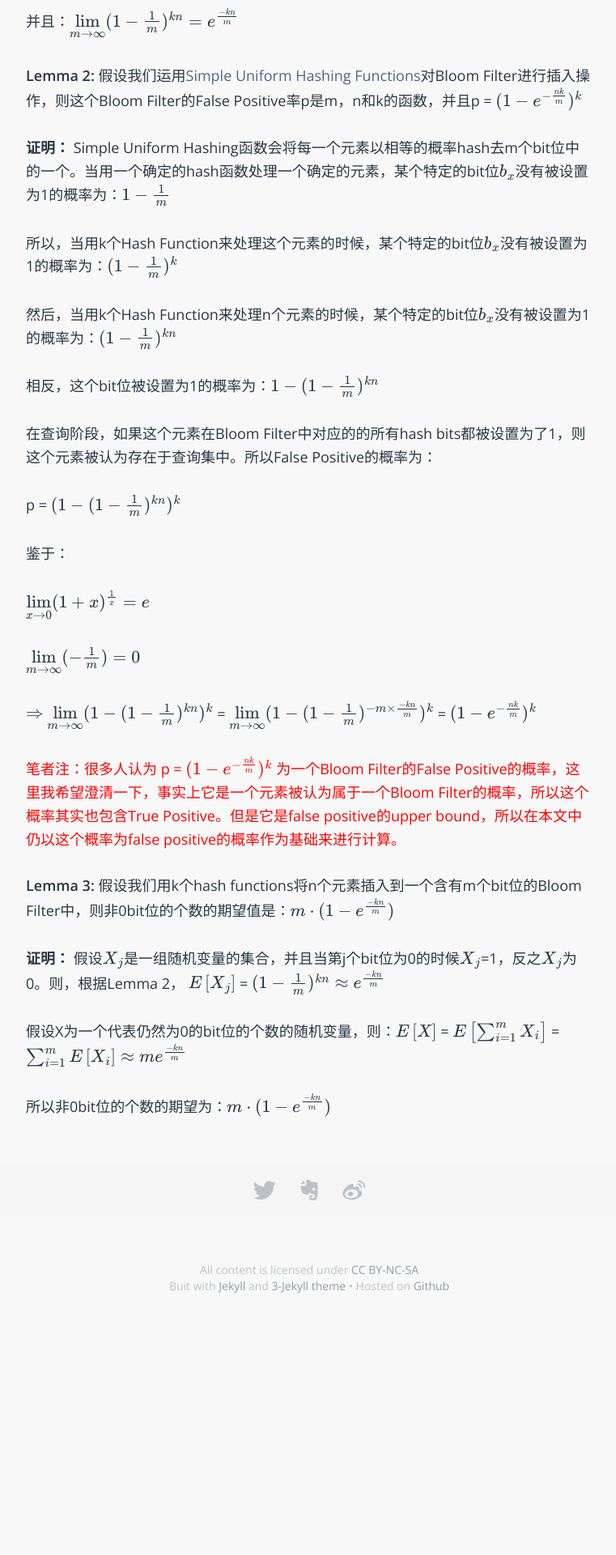
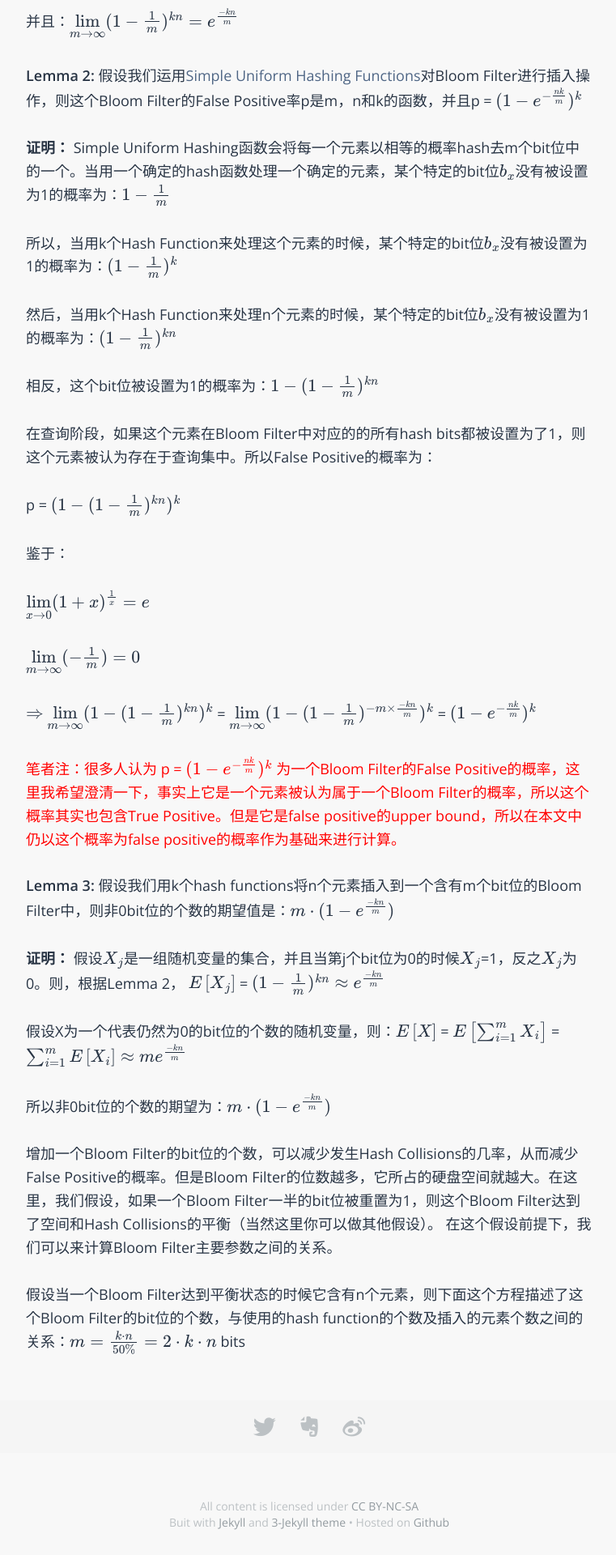
Before and after one commit to sophiesongge/sophiesongge.github.io, a Jekyll site: the page built from _posts/2016-09-06-bloom-filter.markdown, in a window 1280 px wide. Shown: the part 2688-4608 px from the top of the page at 81% size, without its empty margins (258-1019 px from the left). Built offline with Jekyll 4.4.1, drawn with Linux system fonts in a browser that asks for light colours; some web fonts are replaced; formulas are drawn with MathJax 3.

Commit message:
add post for bloom filter

```diff
--- a/_posts/2016-09-06-bloom-filter.markdown
+++ b/_posts/2016-09-06-bloom-filter.markdown
@@ -104,6 +104,12 @@ $\Rightarrow$ $\lim\limits_{m\to\infty}(1-(1-\frac{1}{m})^{kn})^k$ = $\lim\limit
 
 所以非0bit位的个数的期望为：$m\cdot(1-e^{\frac{-kn}{m}})$
 
+增加一个Bloom Filter的bit位的个数，可以减少发生Hash Collisions的几率，从而减少False Positive的概率。但是Bloom Filter的位数越多，它所占的硬盘空间就越大。在这里，我们假设，如果一个Bloom Filter一半的bit位被重置为1，则这个Bloom Filter达到了空间和Hash Collisions的平衡（当然这里你可以做其他假设）。
+在这个假设前提下，我们可以来计算Bloom Filter主要参数之间的关系。
+
+假设当一个Bloom Filter达到平衡状态的时候它含有n个元素，则下面这个方程描述了这个Bloom Filter的bit位的个数，与使用的hash function的个数及插入的元素个数之间的关系：$m = \frac{k \cdot n}{50\%} = 2 \cdot k \cdot n $ bits
+
+
 
 
 
```
